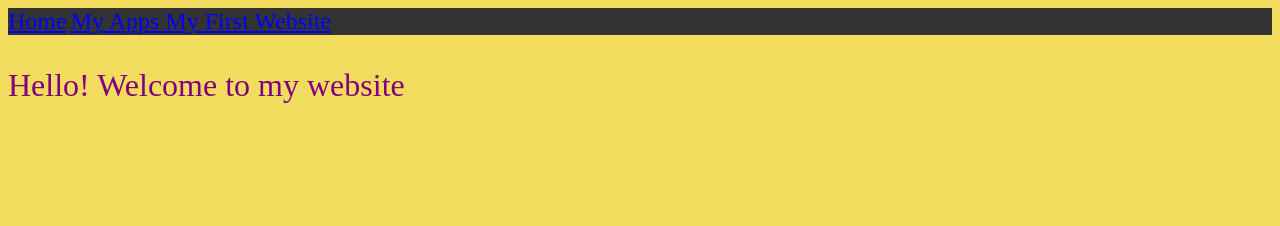
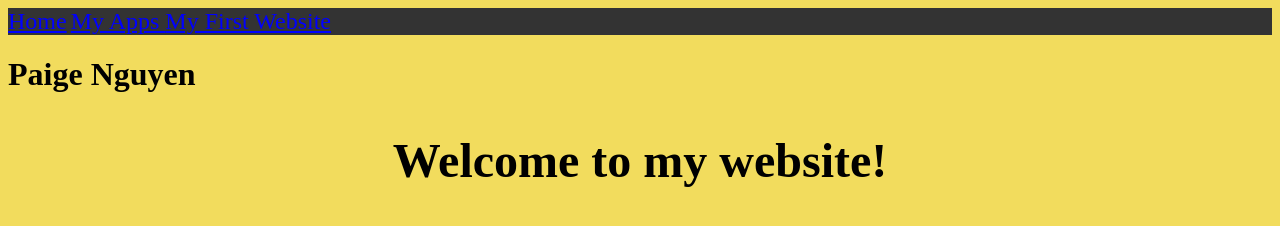
Before and after one commit to WVCS/portfolio-paige-nguyen, a plain HTML site: page index.html in a window 1280 px wide. Drawn offline with Linux system fonts and the light colour scheme.

Commit message:
Update index.html

```diff
--- a/index.html
+++ b/index.html
@@ -9,9 +9,9 @@
        <title> Paige's tab </title>
       <LINK href="styles.css" rel="stylesheet" type="text/css">
         </head>
-  <body>
+<html>
+  <h1> Paige Nguyen </h1>
 
-    <p>  Hello! Welcome to my website </p>
+  <div>
 
-  </body>
-    </html>
+    <h2> Welcome to my website! </h2>
```
